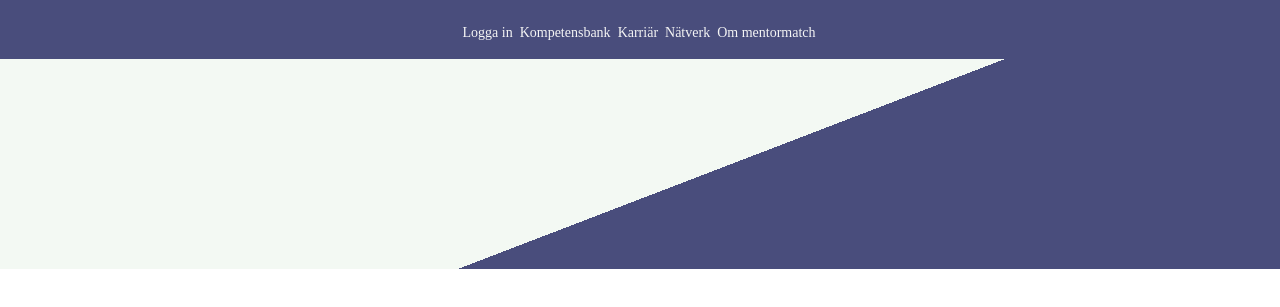
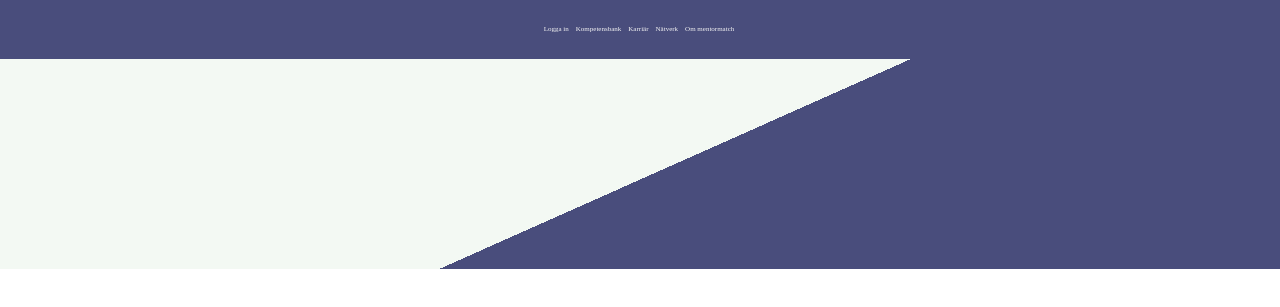
Before and after one commit to MickeMarten/MentorMatch, a website: page index.html in a window 1280 px wide. Shown: the part 109-416 px from the top of the page. Drawn offline with Linux system fonts and the light colour scheme.

Commit message:
Trying out font sizes

```diff
--- a/Sass/main.scss
+++ b/Sass/main.scss
@@ -23,8 +23,13 @@ header {
 
     ul{
         margin: 2em 3em 0em 0em;
+        list-style: none;
         display: flex;
         gap: 0.5em;
+        li{
+            font-size: 0.5em;
+
+        }
     }
 }
 
@@ -32,7 +37,7 @@ main {
 
     section {
         background: rgb(73,77,124);
-        background: linear-gradient(339deg, rgba(73,77,124,1) 45%, rgba(243,249,243,1) 45%);
+        background: linear-gradient(336deg, rgba(73,77,124,1) 48%, rgba(243,249,243,1) 48%);
         height: 15em;
     }
 }
--- a/index.html
+++ b/index.html
@@ -14,7 +14,13 @@
       <i class="fa fa-lightbulb-o" style="font-size:3em;"></i>
       <h1>Mentor Match</h1>
       <h2>Where wisdom meets ambition</h2>
-      <ul><span>Logga in</span>Kompetensbank<span>Karriär</span>Nätverk<span>Om mentormatch</span></ul>
+      <ul>
+        <li>Logga in</li>
+        <li>Kompetensbank</li>
+        <li>Karriär</li>
+        <li>Nätverk</li>
+        <li>Om mentormatch</li>
+      </ul>
     </header>
     <main>
       <section>
```
Also changed, not shown: css/main.css, 1 other file.
